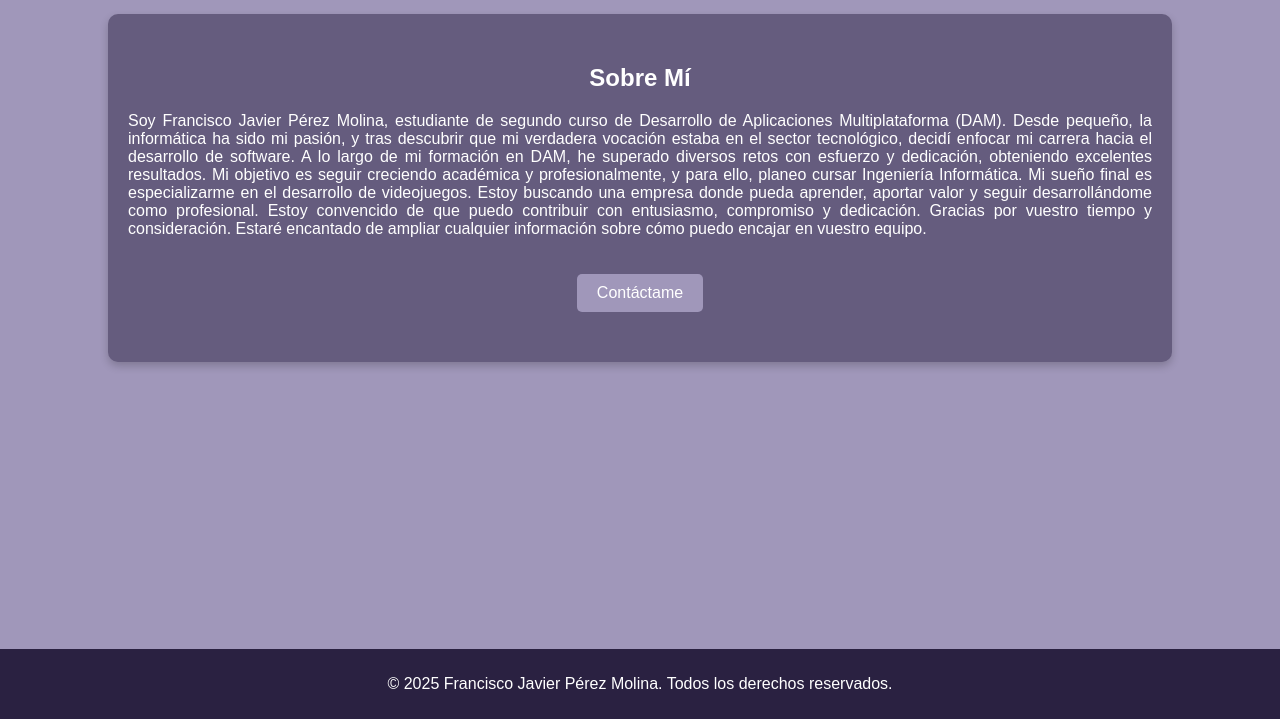
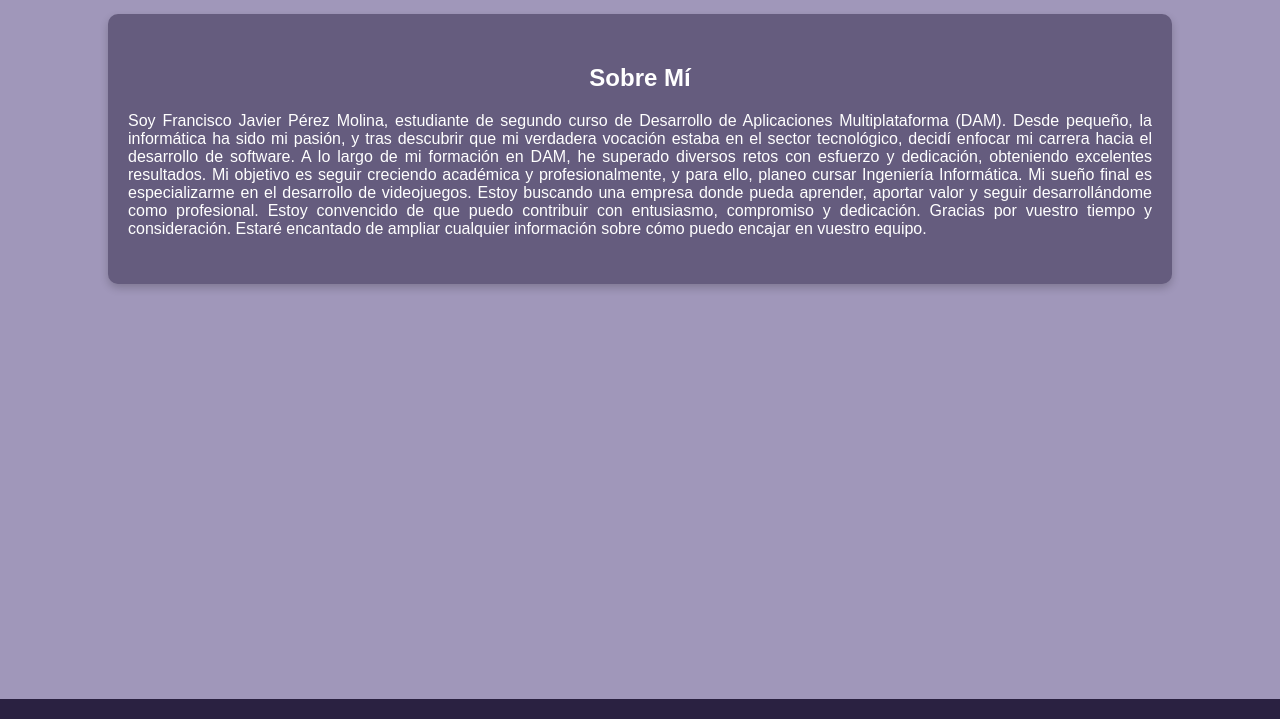
Before and after one commit to FrannieBushi/FrannieBushi.github.io, a plain HTML site: page index.html in a window 1280 px wide. Shown: the part 81-800 px from the top of the page. Drawn offline with Linux system fonts and the light colour scheme.

Commit message:
Update index.html

```diff
--- a/index.html
+++ b/index.html
@@ -26,12 +26,8 @@
 			Estoy buscando una empresa donde pueda aprender, aportar valor y seguir desarrollándome como profesional. Estoy convencido de que puedo contribuir con entusiasmo, compromiso y dedicación.
 			Gracias por vuestro tiempo y consideración. Estaré encantado de ampliar cualquier información sobre cómo puedo encajar en vuestro equipo.
         </p>
-
-        <a href="#contacto" class="button">Contáctame</a>
     </section>
-
     <footer>
-        <p>&copy; 2025 Francisco Javier Pérez Molina. Todos los derechos reservados.</p>
     </footer>
 </body>
 </html>
```
